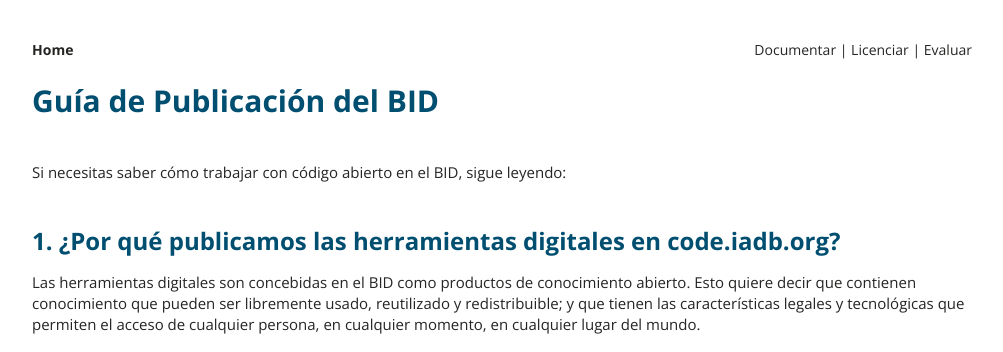
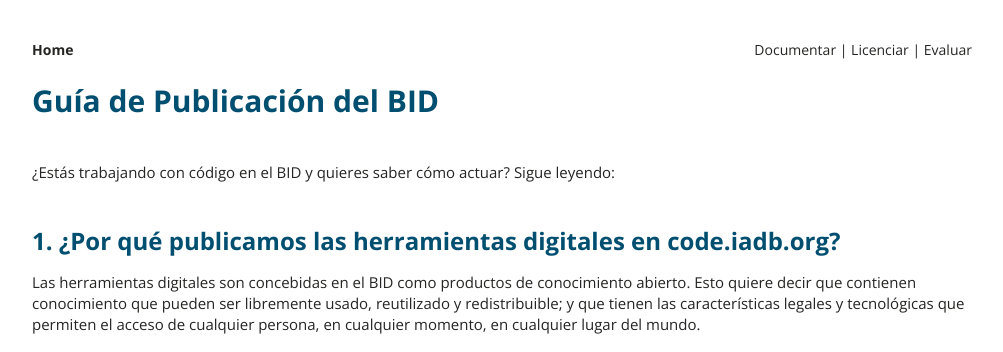
Before and after one commit to EL-BID/guia-de-publicacion, a Jekyll site: the page built from _documents/pages/guia.markdown, in a window 1280 px wide and 900 px high. Shown: the top 352 px of the window, without its empty margins (138-1141 px from the left). Built offline with Jekyll 4.4.1, drawn with Linux system fonts in a browser that asks for light colours.

Commit message:
Update guia.markdown

```diff
--- a/_documents/pages/guia.markdown
+++ b/_documents/pages/guia.markdown
@@ -6,7 +6,7 @@
 lang: es
 
 ---
-Si necesitas saber cómo trabajar con código abierto en el BID, sigue leyendo:
+¿Estás trabajando con código en el BID y quieres saber cómo actuar? Sigue leyendo:
 
 ## 1.	¿Por qué publicamos las herramientas digitales en code.iadb.org?
 
```
